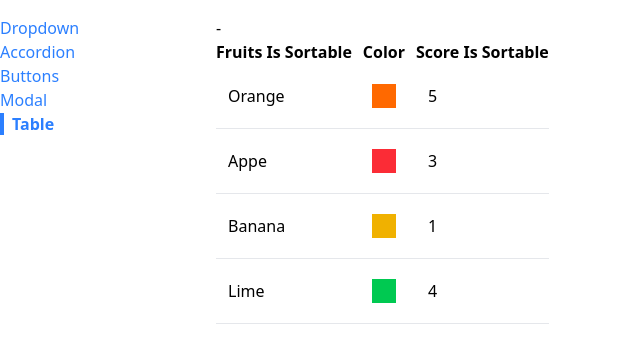
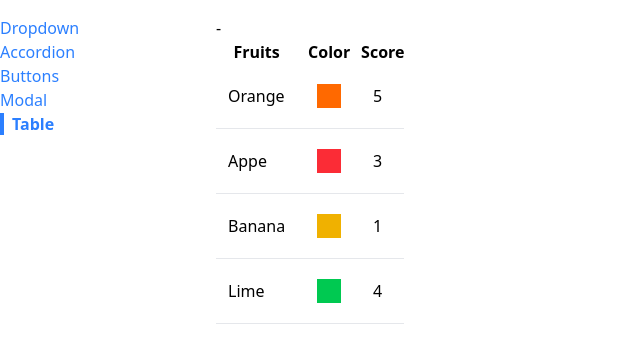
Before and after one commit to Belal-said/comps, a React app: page /table in a window 1280 px wide. Shown: the top 342 px of the page, without its empty margins (0-640 px from the left). Built offline with nearby package versions, Linux system fonts and the light colour scheme; the HTML template or start-up script is replaced by a standard one.

Commit message:
a little change

```diff
--- a/src/components/SortableTable.js
+++ b/src/components/SortableTable.js
@@ -28,7 +28,7 @@ function SortableTable(props) {
             ...column,
             header: () => (
                 <th onClick={() => handleClick(column.label)}>
-                    {column.label} Is Sortable
+                    {column.label}
                 </th>
             ),
         };
```
